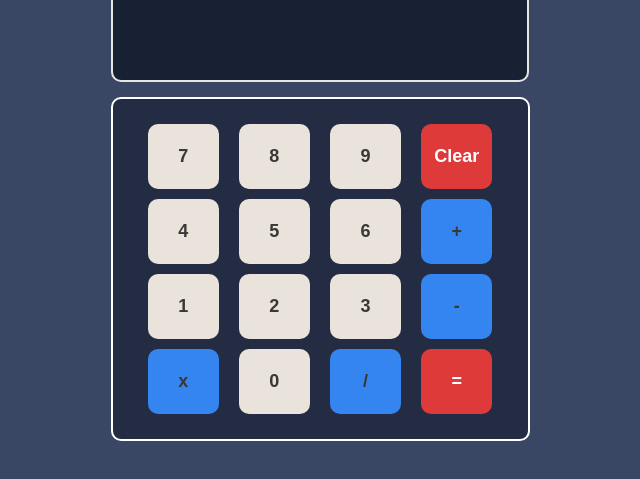
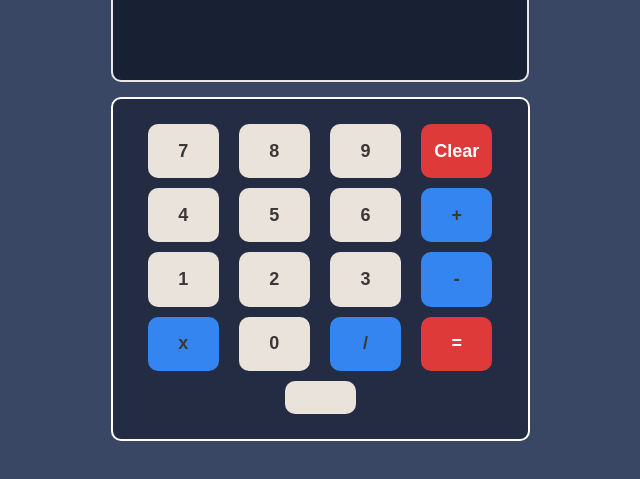
Before and after one commit to Mojo213/Calc, a plain HTML site: page index.html in a window 1280 px wide. Shown: the part 205-684 px from the top of the page, without its empty margins (320-960 px from the left). Drawn offline with Linux system fonts and the light colour scheme.

Commit message:
Update index.html
add decimal button.

```diff
--- a/index.html
+++ b/index.html
@@ -28,7 +28,7 @@
     <button value="0">0</button>
     <button class="btn-opr" value="/">/</button>
     <button class="btn-blue"value="=">=</button>
-    <!-- <button value="."></button> still need to add logic for decimal. -->
+    <button value="."></button>
 
 </div>
 
```
